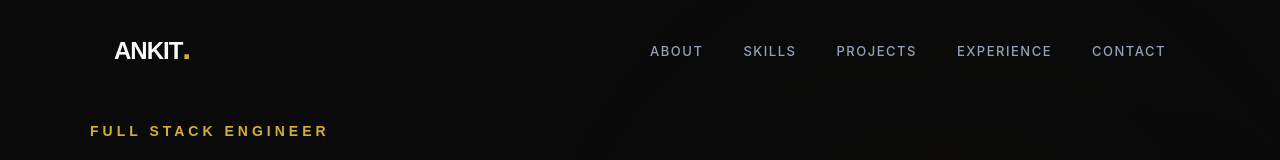
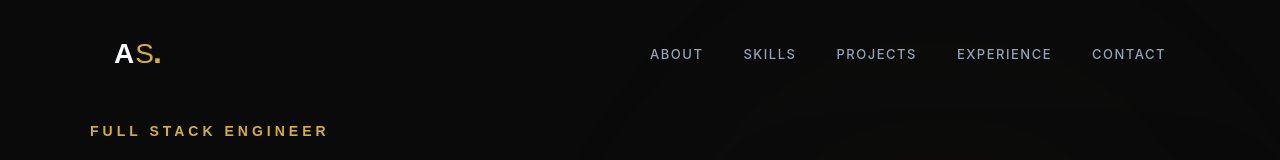
Before and after one commit to ankitkumar764/Portfolio-, a React (Vite) app: page / in a window 1280 px wide. Shown: the top 160 px of the page. Built offline with nearby package versions, Linux system fonts and the light colour scheme.

Commit message:
Update: redesigned logo to AS and relocated Krishna quote with scroll animation

```diff
--- a/src/components/Footer.jsx
+++ b/src/components/Footer.jsx
@@ -12,8 +12,10 @@ export default function Footer() {
             <div style={{ maxWidth: '1100px', margin: '0 auto', display: 'flex', flexDirection: 'column', alignItems: 'center', gap: '40px' }}>
 
                 <div style={{ display: 'flex', alignItems: 'center', gap: '10px' }}>
-                    <span style={{ fontFamily: "'Outfit', sans-serif", fontSize: '20px', fontWeight: '800', color: '#f8fafc' }}>
-                        ANKIT<span style={{ color: '#d4af37' }}>.</span>
+                    <span style={{ fontFamily: "'Outfit', sans-serif", fontSize: '24px', letterSpacing: '-1px', display: 'flex', alignItems: 'baseline' }}>
+                        <span style={{ fontWeight: '800', color: '#f8fafc' }}>A</span>
+                        <span style={{ fontWeight: '300', color: '#d4af37', marginLeft: '2px' }}>S</span>
+                        <span style={{ color: '#d4af37', fontWeight: '800' }}>.</span>
                     </span>
                 </div>
 
--- a/src/components/Navbar.jsx
+++ b/src/components/Navbar.jsx
@@ -36,10 +36,11 @@ export default function Navbar() {
                 <Link to="home" smooth duration={500} style={{ cursor: 'pointer' }}>
                     <motion.div initial={{ opacity: 0 }} animate={{ opacity: 1 }} style={{ display: 'flex', alignItems: 'center', gap: '8px' }}>
                         <span style={{
-                            fontFamily: "'Outfit', sans-serif", fontSize: '24px', fontWeight: '800', letterSpacing: '-1px', color: '#f8fafc',
-                            display: 'flex', alignItems: 'baseline'
+                            fontFamily: "'Outfit', sans-serif", fontSize: '28px', letterSpacing: '-1px', display: 'flex', alignItems: 'baseline'
                         }}>
-                            ANKIT<span style={{ color: '#d4af37', fontSize: '32px', lineHeight: '0' }}>.</span>
+                            <span style={{ fontWeight: '800', color: '#f8fafc' }}>A</span>
+                            <span style={{ fontWeight: '300', color: '#d4af37', marginLeft: '2px' }}>S</span>
+                            <span style={{ color: '#d4af37', fontSize: '32px', lineHeight: '0', fontWeight: '800' }}>.</span>
                         </span>
                     </motion.div>
                 </Link>
```
